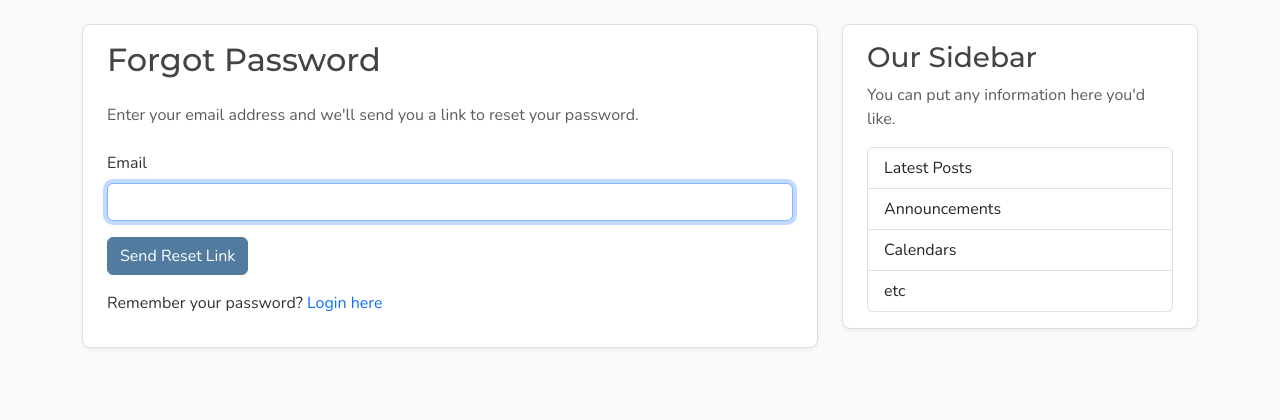
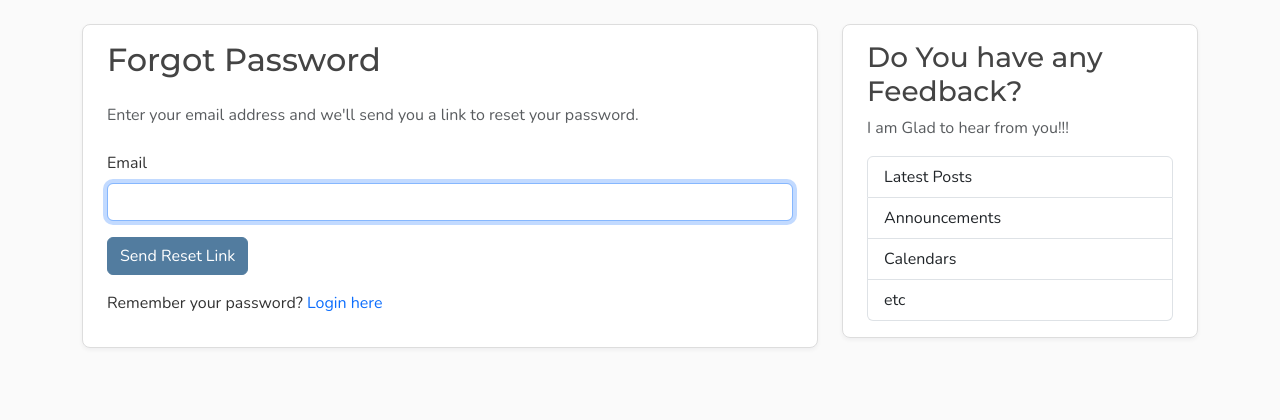
Before and after one commit to haftamudesta/blogapp_fastapi, a FastAPI app: page /forgot-password in a window 1280 px wide. Shown: the part 56-476 px from the top of the page. Run offline with FastAPI, Linux system fonts and the light colour scheme; parts of the project's set-up code (start-up, migrations or seed data) failed here and were passed over.

Commit message:
Update layout

```diff
--- a/templates/layout.html
+++ b/templates/layout.html
@@ -104,8 +104,8 @@
             </div>
             <aside class="col-md-4">
                 <div class="content-section py-3 px-4 mb-4">
-                    <h3>Our Sidebar</h3>
-                    <p class="text-body-secondary">You can put any information here you'd like.</p>
+                    <h3>Do You have any Feedback?</h3>
+                    <p class="text-body-secondary">I am Glad to hear from you!!!</p>
                     <ul class="list-group">
                         <li class="list-group-item">Latest Posts</li>
                         <li class="list-group-item">Announcements</li>
```
